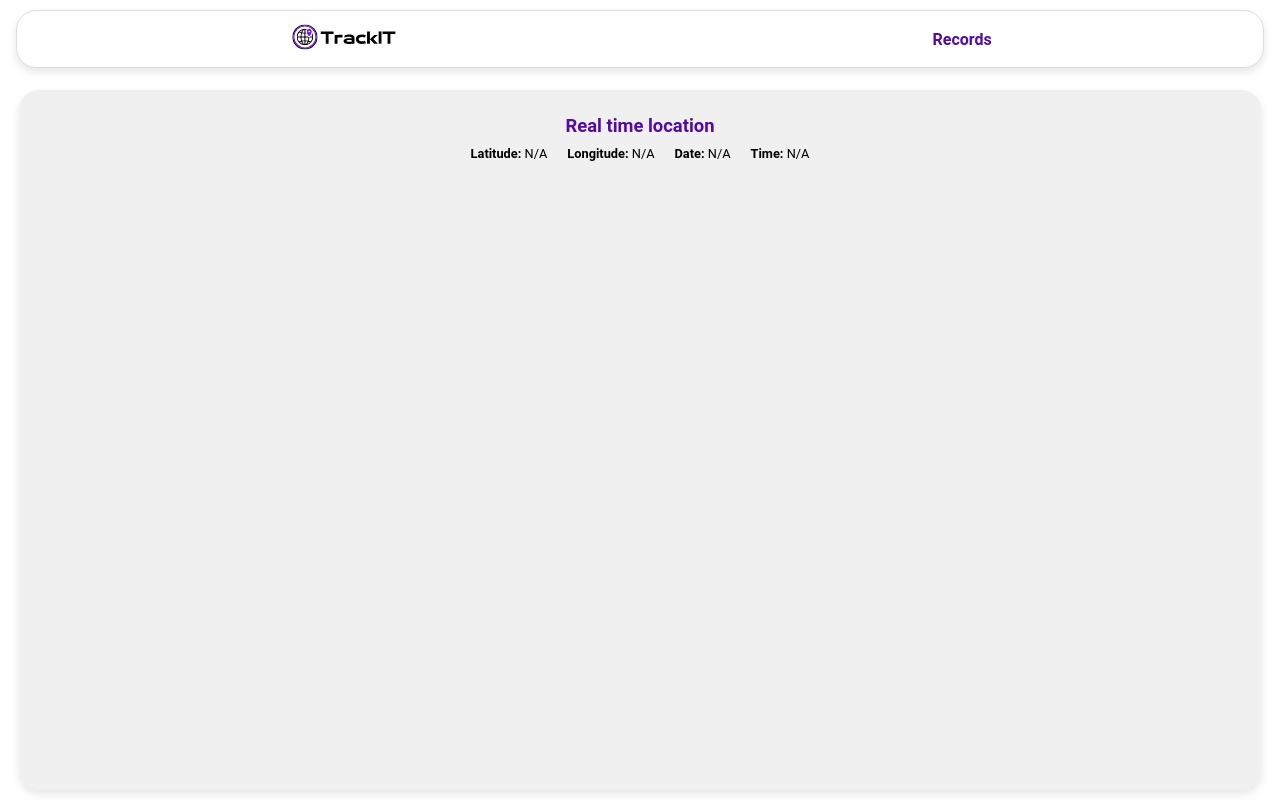
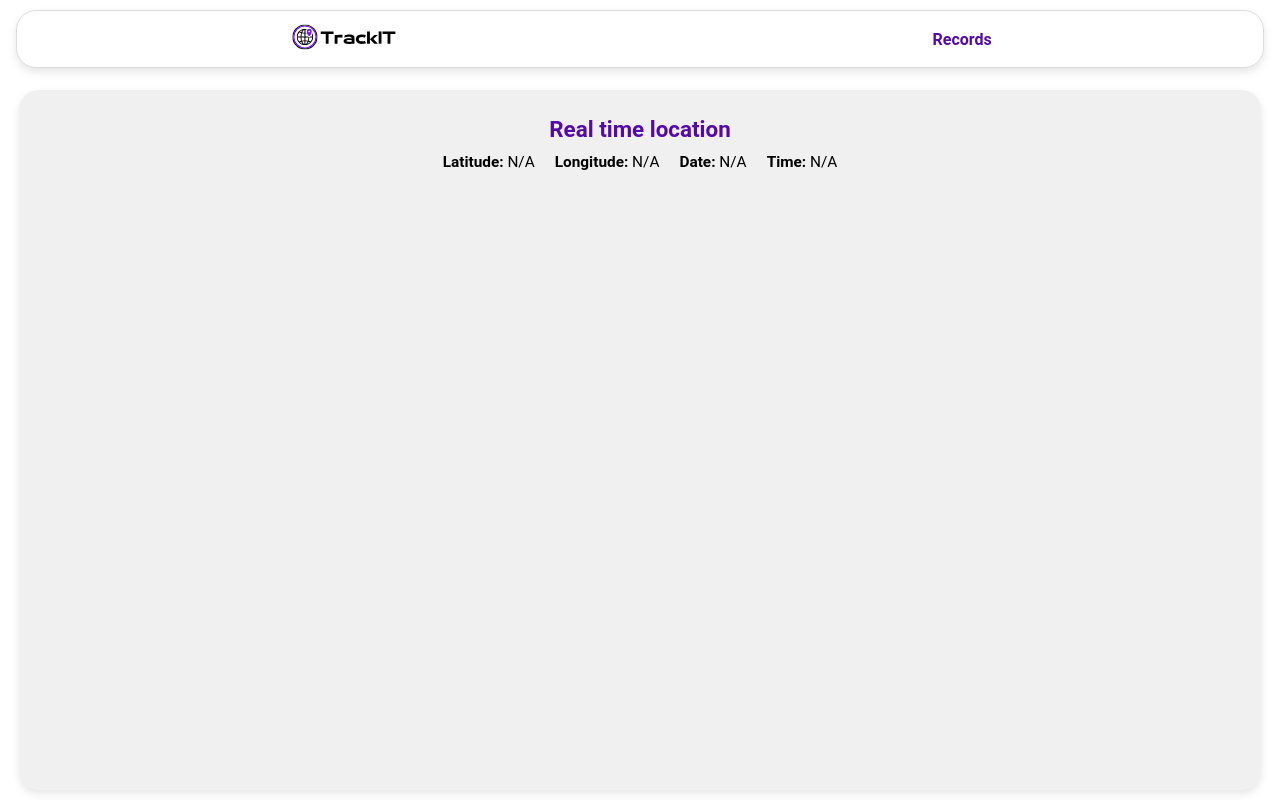
Before and after one commit to EstradaJesus19/GPS-tracking-webserver, a website: page public/index.html in a window 1280 px wide. Drawn offline with Linux system fonts and the light colour scheme; no server answers.

Commit message:
test change size 5

```diff
--- a/public/styles/index.css
+++ b/public/styles/index.css
@@ -95,14 +95,14 @@ main {
 
 .location-info h1 {
     color: #530aa8;
-    font-size: 1.15em;
+    font-size: 1.4em;
     line-height: 25%;
     padding-bottom: 5px;
 }
 
 .location-data {
     display: flex;
-
+    font-size: 1.2em;
     justify-content: center;
     gap: 20px;
 }
```
